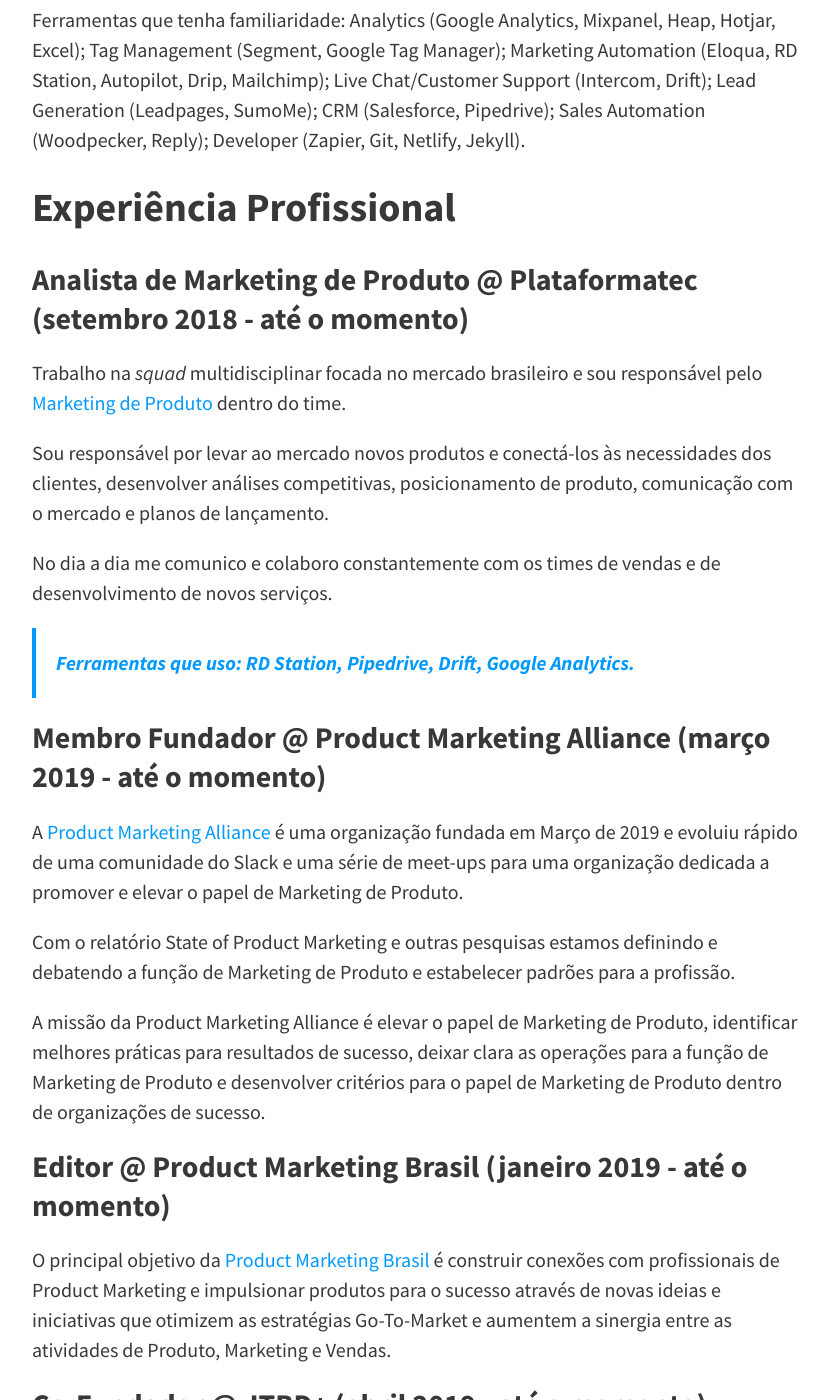
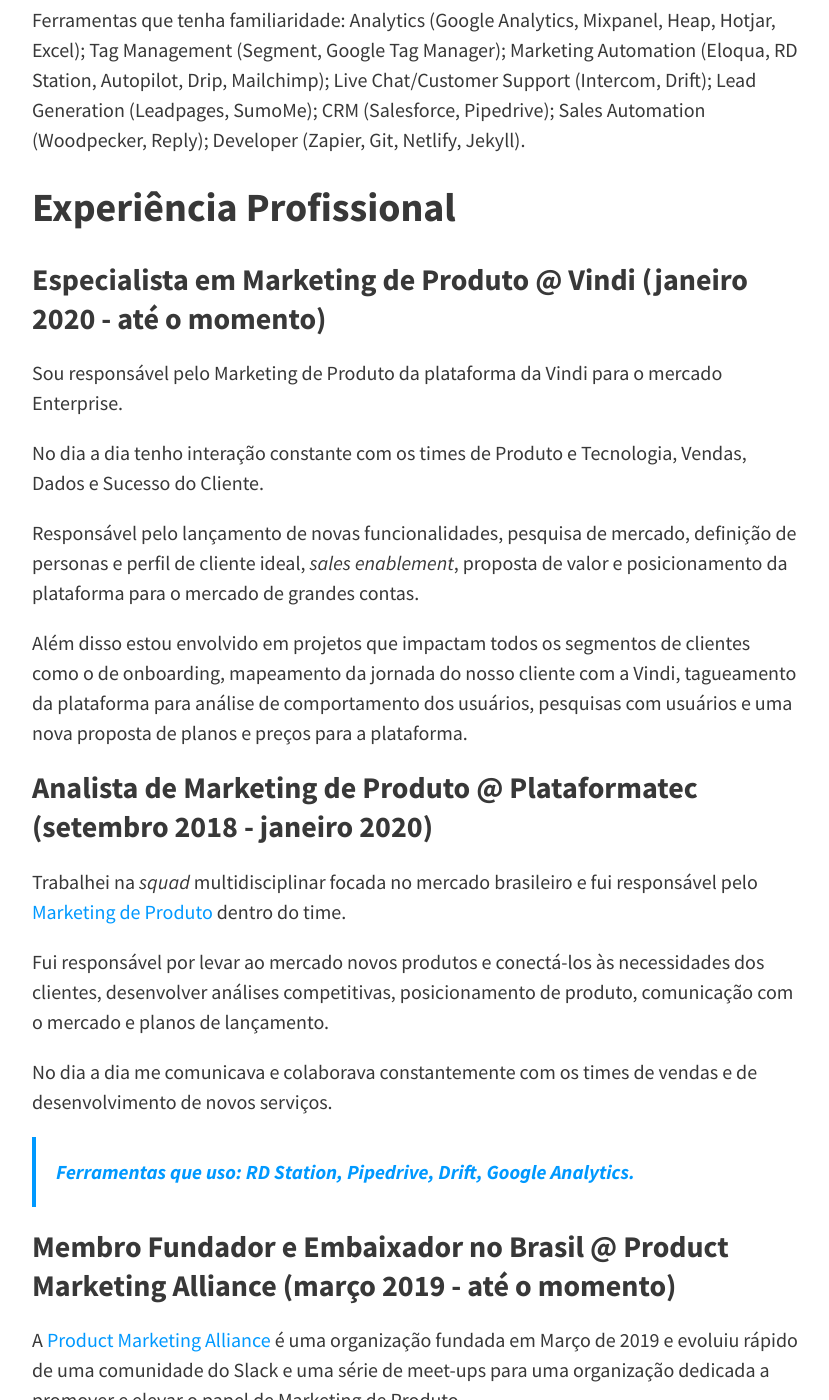
Before and after one commit to felipecbarbosa/felipecbarbosa.github.io, a Jekyll site: the page built from about.md, in a window 1280 px wide and 1400 px high, scrolled down 834 px. Shown: the whole window, without its empty margins (224-1053 px from the left). Built offline with Jekyll 4.4.1, drawn with Linux system fonts in a browser that asks for light colours; nearby versions of some CDN libraries; comment, search, counter and statistics services are not loaded; some of the changed text lies outside the part shown.

Commit message:
Edited about page

```diff
--- a/about.md
+++ b/about.md
@@ -8,7 +8,7 @@ permalink: /sobre/
 
 Nos últimos 10 anos tenho trabalhado com [Marketing](/marketing/) e nos últimos 6 anos em empresas de tecnologia desde Startups até uma tradicional empresa representando um dos maiores players da indústria de EdTech.
 
-No momento sou Product Marketer na Plataformatec, uma consultoria de desenvolvimento de software e práticas ágeis.
+No momento sou Especialista em Marketing de Produto na Vindi e também embaixador da Product Marketing Alliance aqui no Brasil.
 
 Tenho sólida experiência e conhecimento em Marketing e um entendimento profundo no desenvolvimento de produtos digitais tendo trabalhado com times de [Produto](/produto/) e Tecnologia tendo participado de atividades como: Customer e Product Development, Product Discovery, [Marketing de Produto](/marketing-de-produto/), Product Demos and Sales Calls, Suporte, Customer Lifecycle Marketing e Estratégia de Produto.
 
@@ -18,17 +18,27 @@ Ferramentas que tenha familiaridade: Analytics (Google Analytics, Mixpanel, Heap
 
 ## Experiência Profissional
 
-### Analista de Marketing de Produto @ Plataformatec (setembro 2018 - até o momento)
+### Especialista em Marketing de Produto @ Vindi (janeiro 2020 - até o momento)
 
-Trabalho na *squad* multidisciplinar focada no mercado brasileiro e sou responsável pelo [Marketing de Produto](/marketing-de-produto/) dentro do time.
+Sou responsável pelo Marketing de Produto da plataforma da Vindi para o mercado Enterprise.
 
-Sou responsável por levar ao mercado novos produtos e conectá-los às necessidades dos clientes, desenvolver análises competitivas, posicionamento de produto, comunicação com o mercado e planos de lançamento.
+No dia a dia tenho interação constante com os times de Produto e Tecnologia, Vendas, Dados e Sucesso do Cliente.
 
-No dia a dia me comunico e colaboro constantemente com os times de vendas e de desenvolvimento de novos serviços.
+Responsável pelo lançamento de novas funcionalidades, pesquisa de mercado, definição de personas e perfil de cliente ideal, *sales enablement*, proposta de valor e posicionamento da plataforma para o mercado de grandes contas.
+
+Além disso estou envolvido em projetos que impactam todos os segmentos de clientes como o de onboarding, mapeamento da jornada do nosso cliente com a Vindi, tagueamento da plataforma para análise de comportamento dos usuários, pesquisas com usuários e uma nova proposta de planos e preços para a plataforma.
+
+### Analista de Marketing de Produto @ Plataformatec (setembro 2018 - janeiro 2020)
+
+Trabalhei na *squad* multidisciplinar focada no mercado brasileiro e fui responsável pelo [Marketing de Produto](/marketing-de-produto/) dentro do time.
+
+Fui responsável por levar ao mercado novos produtos e conectá-los às necessidades dos clientes, desenvolver análises competitivas, posicionamento de produto, comunicação com o mercado e planos de lançamento.
+
+No dia a dia me comunicava e colaborava constantemente com os times de vendas e de desenvolvimento de novos serviços.
 
 > Ferramentas que uso: RD Station, Pipedrive, Drift, Google Analytics.
 
-### Membro Fundador @ Product Marketing Alliance (março 2019 - até o momento)
+### Membro Fundador e Embaixador no Brasil @ Product Marketing Alliance (março 2019 - até o momento)
 
 A [Product Marketing Alliance](https://productmarketingalliance.com/){:target="_blank"} é uma organização fundada em Março de 2019 e evoluiu rápido de uma comunidade do Slack e uma série de meet-ups para uma organização dedicada a promover e elevar o papel de Marketing de Produto.
 
```
